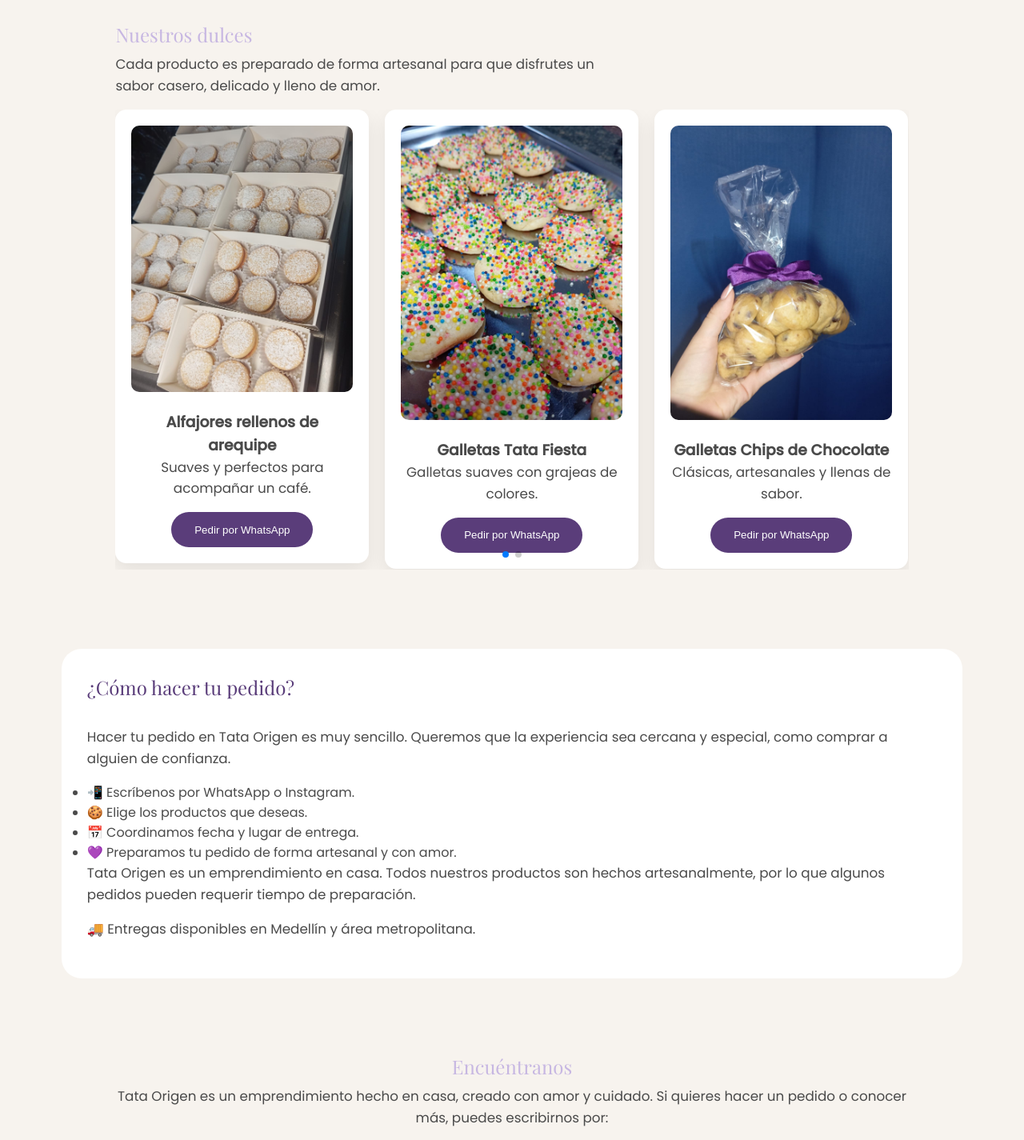
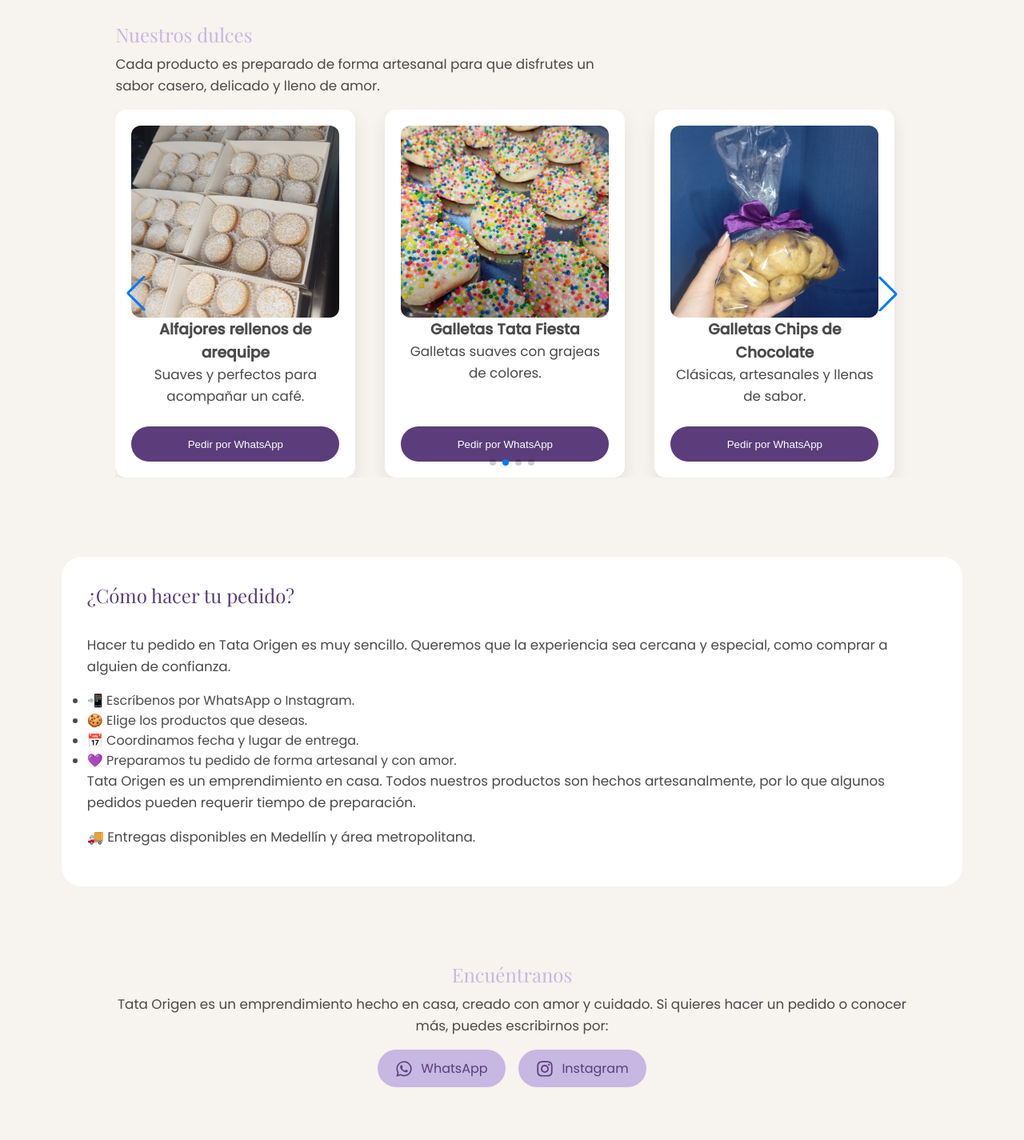
Before and after one commit to shirleygrajales2046/Tata-Origen-Web, a React (Vite) app: page / in a window 1280 px wide. Shown: the part 780-2205 px from the top of the page at 80% size. Built offline with nearby package versions, Linux system fonts and the light colour scheme.

Commit message:
mejoras seción de contacto y ajustes visuales

```diff
--- a/package.json
+++ b/package.json
@@ -13,6 +13,7 @@
     "aos": "^2.3.4",
     "react": "^19.2.0",
     "react-dom": "^19.2.0",
+    "react-icons": "^5.6.0",
     "swiper": "^12.1.3"
   },
   "devDependencies": {
--- a/src/components/Contact.tsx
+++ b/src/components/Contact.tsx
@@ -1,3 +1,5 @@
+import { FaWhatsapp, FaInstagram } from "react-icons/fa";
+
 function Contact() {
     return (
     <section className="contact">
@@ -14,7 +16,8 @@ function Contact() {
         target="_blank"
         rel="noopener noreferrer"
         >
-        💬 WhatsApp
+        <FaWhatsapp />
+        WhatsApp
         </a>
 
         <a
@@ -22,7 +25,8 @@ function Contact() {
         target="_blank"
         rel="noopener noreferrer"
         >
-        📸 Instagram
+        <FaInstagram />
+        Instagram
         </a>
     </div>
     </section>
--- a/src/global.d.ts
+++ b/src/global.d.ts
@@ -1,2 +1,3 @@
 declare module "swiper/css";
-declare module "swiper/css/pagination"
+declare module "swiper/css/pagination";
+declare module "swiper/css/navigation";
--- a/src/index.css
+++ b/src/index.css
@@ -154,6 +154,12 @@ section h2 {
   box-shadow: 0 10px 25px rgba(0, 0, 0, 0.08);
   text-align: center;
   transition: 0.3s;
+  width: 100%;
+  max-width: 300px;
+  height: 460px;
+  display: flex;
+  flex-direction: column;
+  justify-content: space-between;
 }
 
 .product-card:hover {
@@ -162,23 +168,65 @@ section h2 {
 
 .product-card img {
   width: 100%;
-  border-radius: 10px;
-  margin-bottom: 1rem;
-  transition: 0.3s;
+  height: 240px;
+  object-fit: cover;
+  border-radius: 12px;
 }
 
 .product-card:hover img {
   transform: scale(1.05);
 }
 
+.products-card p {
+  font-size: 0.9rem;
+  margin: 0.5rem 0;
+}
+
+.product-card button {
+  margin-top: auto;
+}
+
+.products {
+  display: grid;
+}
+
 /* SWIPER (CARRUSEL) */
 .swiper {
+  width: 100%;
+  max-width: 1100px;
+  margin: 0 auto;
   padding: 20px 0 40px;
 }
 
 .swiper-slide {
   display: flex;
   justify-content: center;
+  align-items: center;
+}
+
+.swiper-slide {
+  display: flex;
+  justify-content: center;
+}
+
+.swiper-slide {
+  transition: transform 0.5s ease;
+}
+
+/* Flechas */
+.swiper-button-next,
+.swiper-button-prev {
+  color: #5a3d7a;
+}
+
+/* Puntos */
+.swiper-pagination-bullet {
+  background: #c7b7e2;
+  opacity: 1;
+}
+
+.swiper-pagination-bullet-active {
+  background: #5a3d7a;
 }
 
 /* HOW TO ORDER */
@@ -275,6 +323,19 @@ section h2 {
   .hero p {
     font-size: 0.95rem;
   }
+
+  .swiper {
+    padding: 10px 0 30px;
+  }
+
+  .product-card {
+    max-width: 260px;
+    height: 420px;
+  }
+
+  .product-card img {
+    height: 200px;
+  }
 }
 
 /* TEXT OVERFLOW FIX */
@@ -289,3 +350,14 @@ h3 {
   margin-top: 0;
   padding-top: 1.5rem;
 }
+
+/* Estilo para seccion contactanos */
+.contact-buttons a {
+    display: flex;
+    align-items: center;
+    gap: 10px;
+}
+
+.contact-buttons svg {
+    font-size: 22px;
+}
--- a/src/pages/Products.tsx
+++ b/src/pages/Products.tsx
@@ -5,10 +5,12 @@ import GalletasChips from "../assets/GalletasChipChoco.jpeg";
 import Postres from "../assets/postres.jpeg";
 
 import { Swiper, SwiperSlide } from "swiper/react";
-import { Pagination } from "swiper/modules";
+import { Navigation, Pagination } from "swiper/modules";
+import { Autoplay } from "swiper/modules";
 
 import "swiper/css";
 import "swiper/css/pagination";
+import "swiper/css/navigation";
 
 function Products() {
     return (
@@ -22,13 +24,24 @@ function Products() {
             </p>
 
             <Swiper
-                modules={[Pagination]}
+                modules={[Navigation as any, Pagination as any, Autoplay as any]}
                 spaceBetween={20}
-                slidesPerView={1.2}
+                slidesPerView={1}
+                centeredSlides={true}
+                loop={true}
+                autoplay={{
+                    delay: 2500,
+                    disableOnInteraction: false,
+                }}
+                navigation
                 pagination={{ clickable: true }}
                 breakpoints={{
-                    640: { slidesPerView: 2 },
-                    1024: { slidesPerView: 3 },
+                    768: {
+                        slidesPerView: 2,
+                    },
+                    1024: {
+                        slidesPerView: 3,
+                    },
                 }}
             >
 
```
Also changed, not shown: public/image.png, 1 other file (tests, documents, lock files or other folders).
